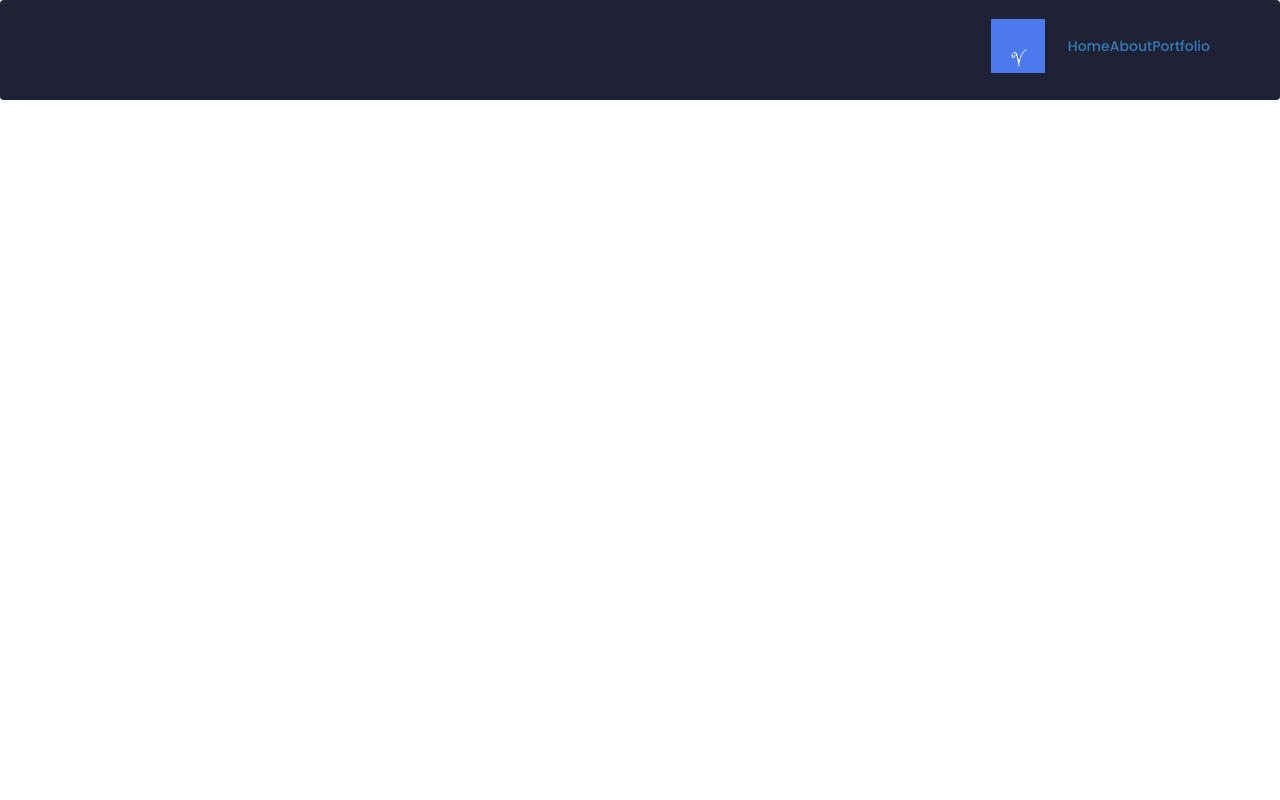
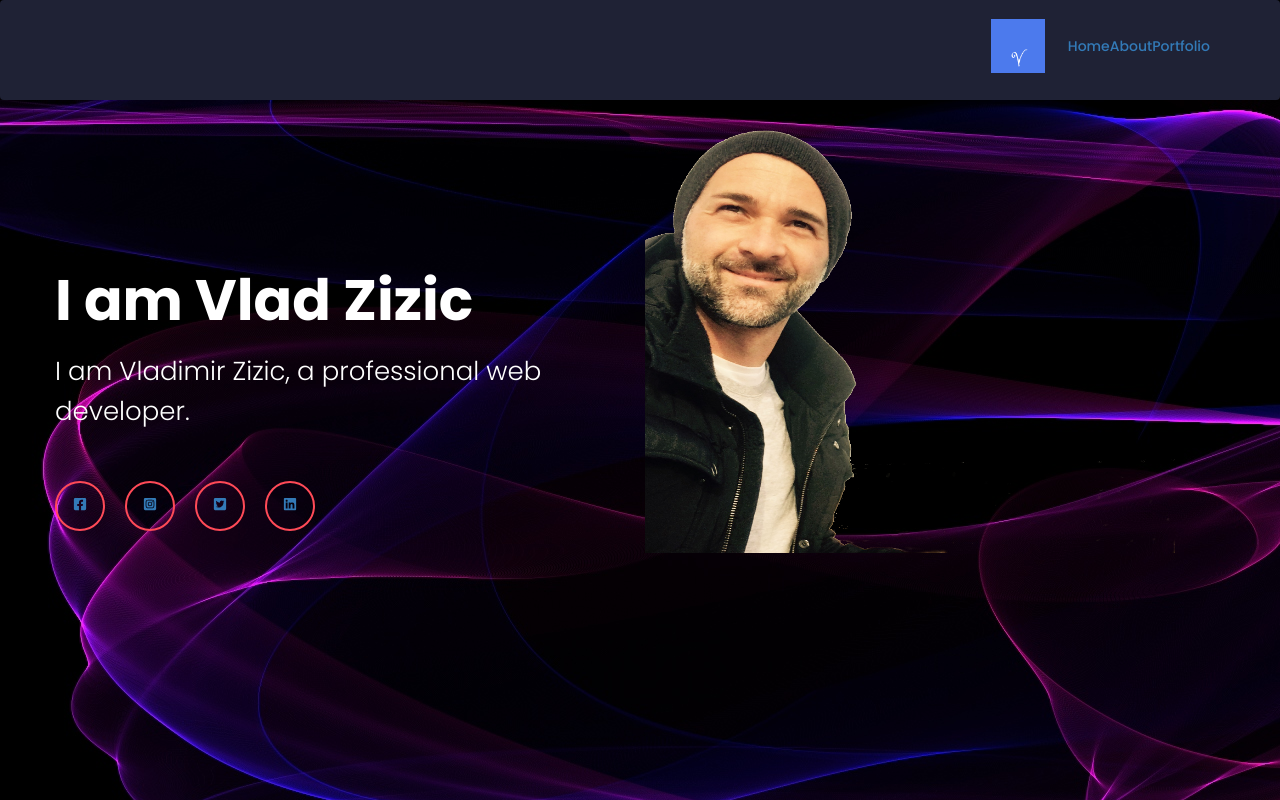
Before and after one commit to Vllaadd/20-React-Portfolio, a React (Create React App) app: page / in a window 1280 px wide. Built offline with nearby package versions, Linux system fonts and the light colour scheme.

Commit message:
exact path added

```diff
--- a/src/App.js
+++ b/src/App.js
@@ -10,9 +10,9 @@ function App() {
     <Router>
       <div>
         <Nav />
-        <Route path='/home' component={Banner} />
-        <Route path='/about' component={About} />
-        <Route path='/portfolio' component={Portfolio} />
+        <Route exact path='/' component={Banner} />
+        <Route exact path='/about' component={About} />
+        <Route exact path='/portfolio' component={Portfolio} />
       </div>
     </Router>
   );
--- a/src/components/Nav.js
+++ b/src/components/Nav.js
@@ -16,7 +16,7 @@ const Nav = () => {
                     </ul>
 {/* === NAVBAR RIGHT ================================================== */}
                     <ul className='navbar_right'>
-                        <Link to='/home'>
+                        <Link to='/'>
                             <li>Home</li>
                         </Link>
                         <Link to='/about'>
```
Also changed, not shown: 1 other file (tests, documents, lock files or other folders).
